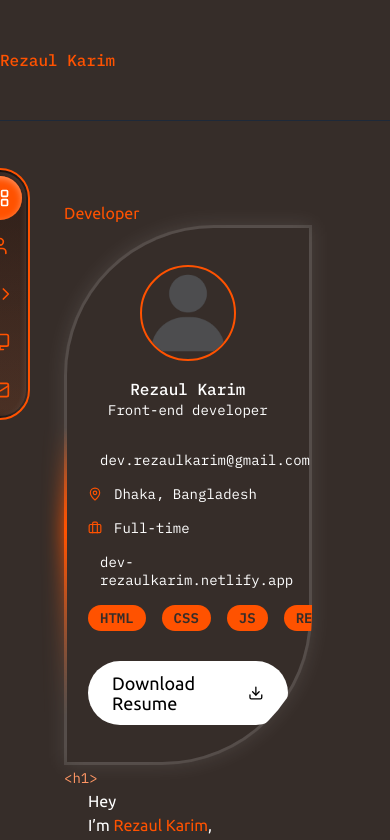
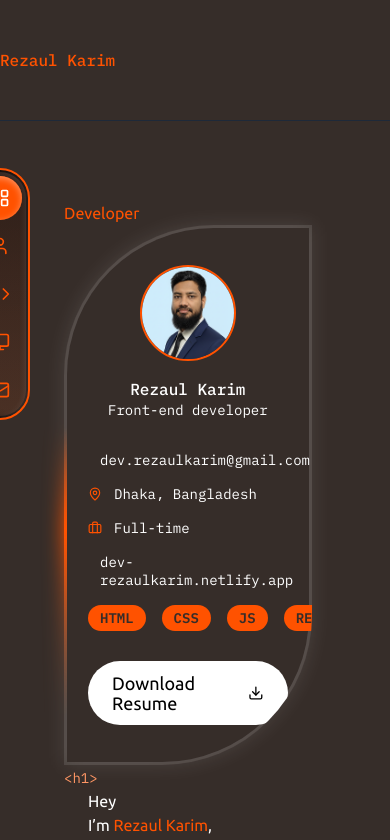
Before and after one commit to devRezaulKarim/portfolio, a React (Vite) app: page / in a window 390 px wide. Shown: the top 840 px of the page. Built offline with nearby package versions, Linux system fonts and the light colour scheme.

Commit message:
feat(profile): add profile images and refine ProfileCard
- add src/assets/Rezaul.png and src/assets/md-rezaul-karim.png
- import md-rezaul-karim.png in ProfileCard
- adjust wrapper responsive max-width (2xl:max-w-[70%])
- ensure avatar uses object-cover for proper cropping

```diff
--- a/src/components/ui/ProfileCard.tsx
+++ b/src/components/ui/ProfileCard.tsx
@@ -1,17 +1,17 @@
-import user from "@/assets/user.png";
+import user from "@/assets/md-rezaul-karim.png";
 import { contactDetails } from "@/lib/constants";
 import { DownloadIcon } from "lucide-react";
 
 export const ProfileCard = () => {
   return (
-    <div className="profile-card-wrapper relative min-h-full max-w-4/5">
+    <div className="profile-card-wrapper relative min-h-full max-w-4/5 2xl:max-w-[70%]">
       <div className="profile-card-border-glow"></div>
       <div className="profile-card flex flex-col gap-8 px-6 py-10">
         <div className="flex flex-col items-center gap-4">
           <img
             src={user}
             alt="Profile picture"
-            className="border-primary size-24 rounded-full border-2"
+            className="border-primary size-24 rounded-full border-2 object-cover"
           />
           <div className="text-center text-white">
             <p className="logo-text-ibm">Rezaul Karim</p>
```
Also changed, not shown: src/assets/Rezaul.png (added), src/assets/md-rezaul-karim.png (added).
